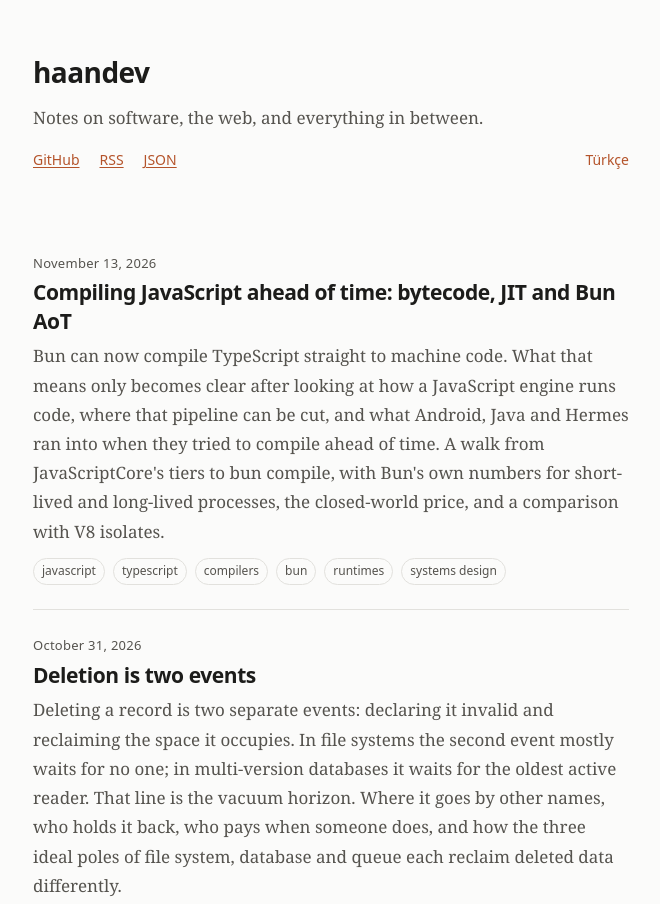
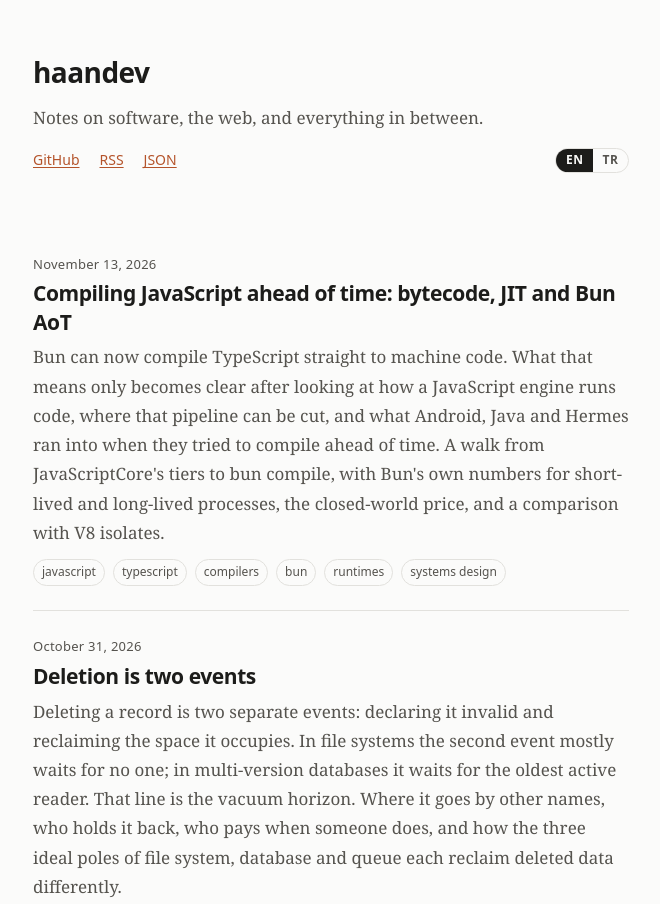
Before and after one commit to haandev/haandev.github.io, an Astro site: page / in a window 1280 px wide. Shown: the top 904 px of the page, without its empty margins (309-969 px from the left). Built offline with nearby package versions, Linux system fonts and the light colour scheme; Astro itself is replaced by a stand-in of ours.

Commit message:
Make the language switch a visible EN · TR toggle
The switch was a single "Türkçe"/"English" link that was easy to miss.
It is now a two-option pill with the current language highlighted, so
a visitor auto-routed by browser language can see at a glance how to
change it. The choice is still saved and wins on every later page.

Co-Authored-By: Claude Opus 5.5 <noreply@anthropic.com>

```diff
--- a/public/assets/style.css
+++ b/public/assets/style.css
@@ -885,14 +885,42 @@ figcaption strong {
 .post-topbar {
   display: flex;
   justify-content: space-between;
-  align-items: baseline;
+  align-items: center;
   gap: 1rem;
 }
 
 .lang-switch {
+  display: inline-flex;
+  border: 1px solid var(--rule);
+  border-radius: 999px;
+  overflow: hidden;
   font-family: var(--font-ui);
-  font-size: 0.875rem;
+  font-size: 0.75rem;
+  font-weight: 600;
+  letter-spacing: 0.04em;
+  line-height: 1;
+}
+
+.lang-switch > * {
+  padding: 0.35rem 0.6rem;
   text-decoration: none;
+}
+
+.lang-switch a {
+  color: var(--muted);
+}
+
+.lang-switch a:hover {
+  color: var(--fg);
+}
+
+.lang-switch .current {
+  background: var(--fg);
+  color: var(--bg);
+}
+
+.site-nav {
+  align-items: center;
 }
 
 .site-nav .lang-switch {
--- a/src/components/LangSwitch.astro
+++ b/src/components/LangSwitch.astro
@@ -9,13 +9,19 @@ interface Props {
 
 const { lang, altPath } = Astro.props;
 const target = other(lang);
+const href = altPath ?? homePath(target);
+const label = { en: "EN", tr: "TR" } as const;
+// Order stays fixed (EN · TR) so the switch doesn't jump between pages.
 ---
 
-<a
-  class="lang-switch"
-  href={altPath ?? homePath(target)}
-  hreflang={target}
-  lang={target}
-  data-lang={target}
-  title={ui[lang].switchTitle}>{ui[lang].switchLabel}</a
->
+<span class="lang-switch" role="group" aria-label={ui[lang].switchGroup}>
+  {(["en", "tr"] as const).map((l) =>
+    l === lang ? (
+      <span class="current" aria-current="true" lang={l}>{label[l]}</span>
+    ) : (
+      <a href={href} hreflang={l} lang={l} data-lang={l} title={ui[lang].switchTitle}>
+        {label[l]}
+      </a>
+    ),
+  )}
+</span>
--- a/src/lib/i18n.ts
+++ b/src/lib/i18n.ts
@@ -11,15 +11,15 @@ export const ui = {
     description: "Notes on software, the web, and everything in between.",
     noPosts: "No posts yet.",
     allPosts: "all posts",
-    switchLabel: "Türkçe",
     switchTitle: "Bu sayfanın Türkçesi",
+    switchGroup: "Language",
   },
   tr: {
     description: "Yazılım, web ve aradaki her şey üzerine notlar.",
     noPosts: "Henüz yazı yok.",
     allPosts: "tüm yazılar",
-    switchLabel: "English",
     switchTitle: "This page in English",
+    switchGroup: "Dil",
   },
 } satisfies Record<Lang, Record<string, string>>;
 
```
